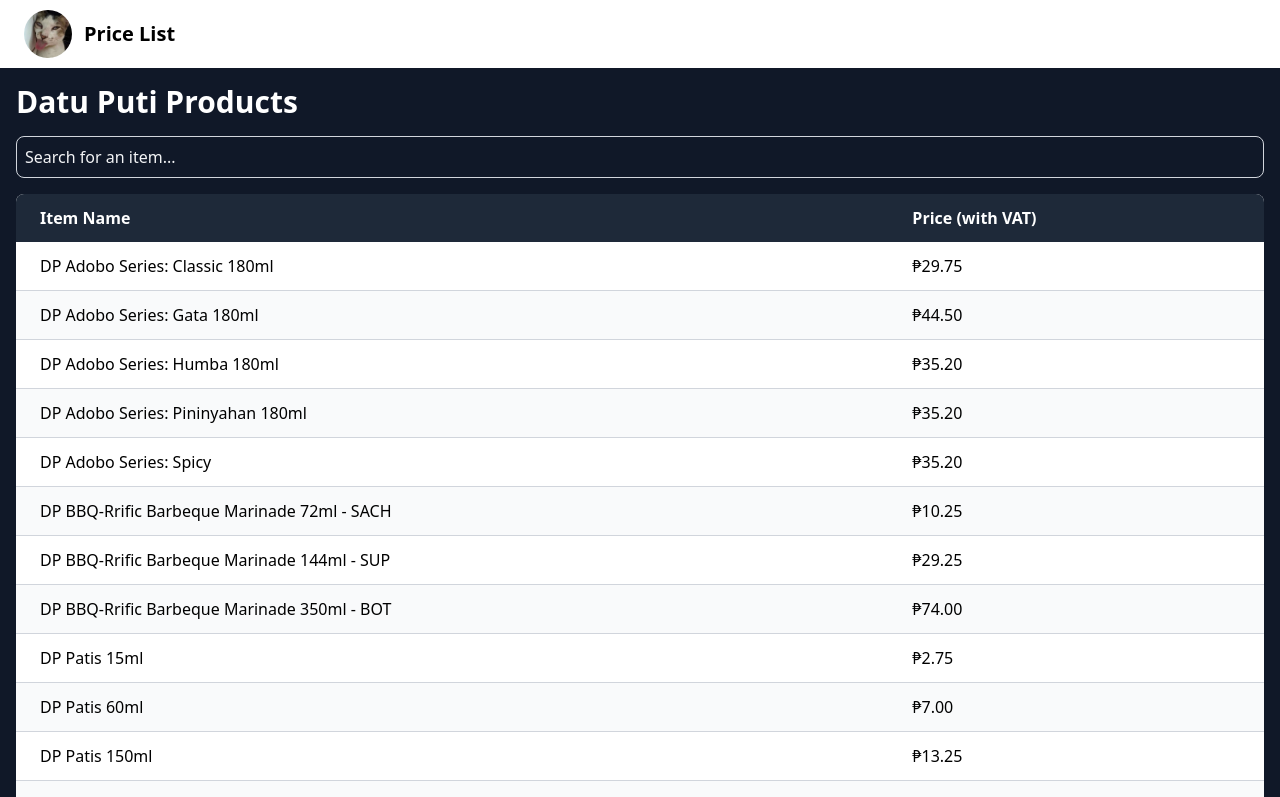
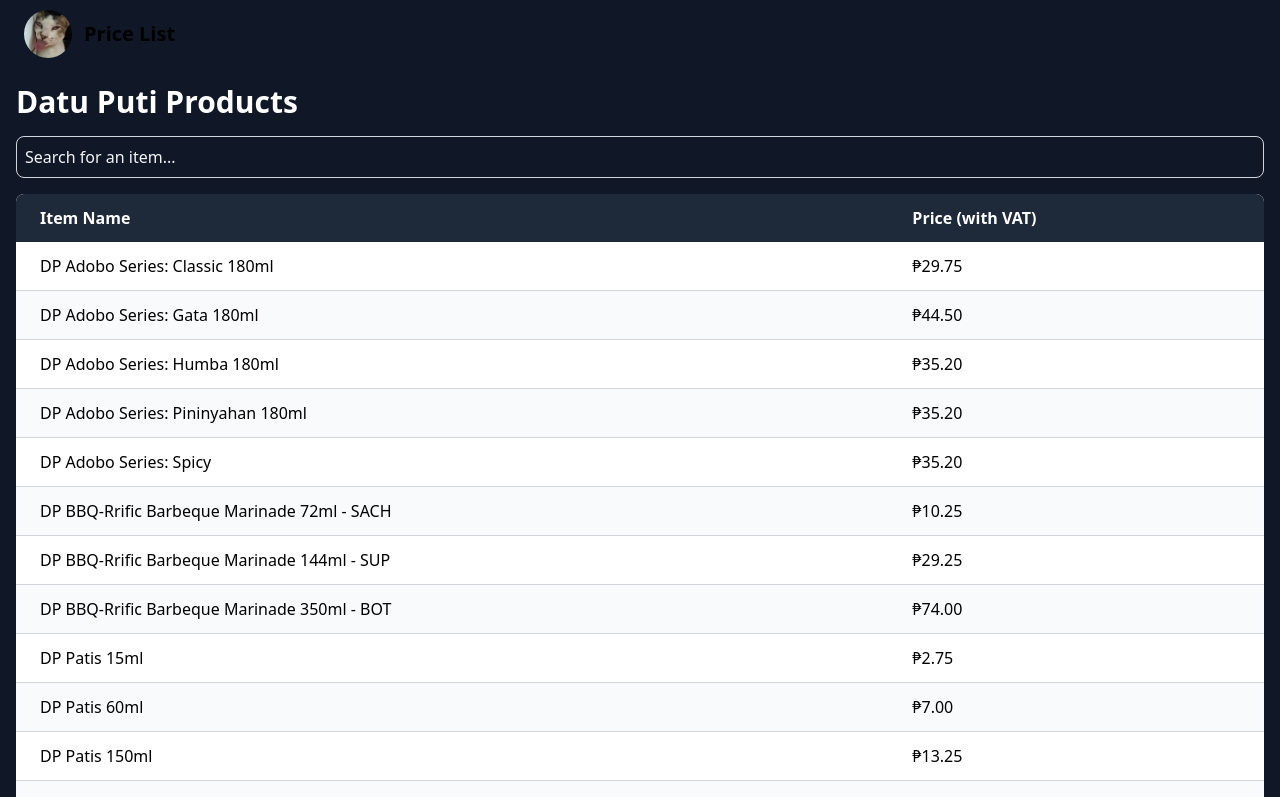
Before and after one commit to IamHomen/pricey, a website: page index.html in a window 1280 px wide. Shown: the top 797 px of the page. Drawn offline with Linux system fonts and the light colour scheme.

Commit message:
Update index.html

```diff
--- a/index.html
+++ b/index.html
@@ -8,7 +8,7 @@
 </head>
 <body class="bg-gray-900 h-full">
     <header>
-        <nav class="bg-white border-gray-200 px-4 lg:px-6 py-2.5 dark:bg-gray-800">
+        <nav class="bg-gray-900 border-gray-200 px-4 lg:px-6 py-2.5 dark:bg-gray-800">
             <div class="flex flex-wrap justify-between items-center mx-auto max-w-screen-xl">
                 <a href="./index.html" class="flex items-center">
                     <img src="./logo.png" class="mr-3 h-12 w-12 rounded-full object-fit" alt="Price List" />
```
